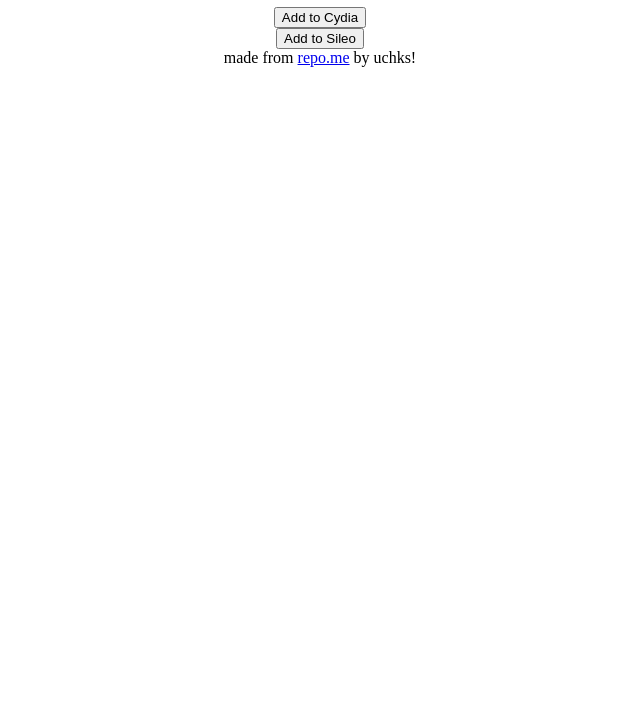
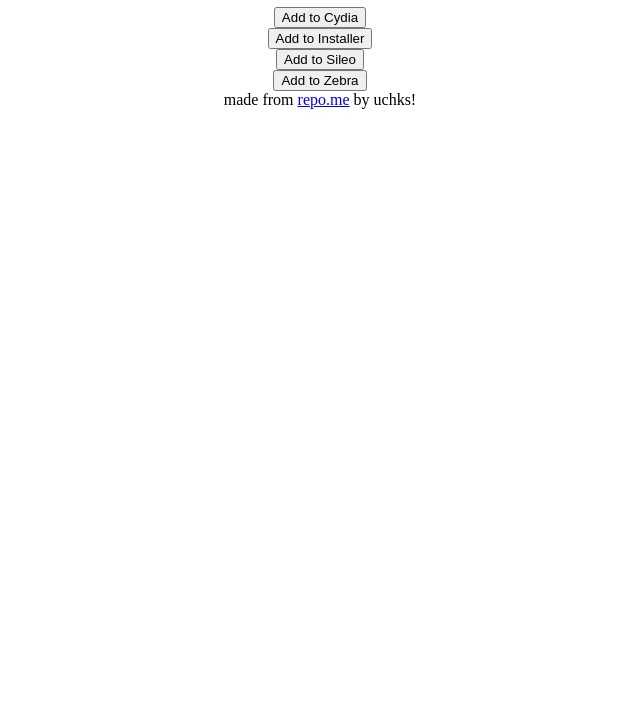
Before and after one commit to creativegamer03/creativegamer03-repo, a plain HTML site: page repo/index.html in a window 1280 px wide. Shown: the part 73-800 px from the top of the page, without its empty margins (320-960 px from the left). Drawn offline with Linux system fonts and the light colour scheme.

Commit message:
repo index.html updated 2- test

```diff
--- a/repo/index.html
+++ b/repo/index.html
@@ -21,7 +21,9 @@
 			</button>
 -->
 			<button class="repo-button" id="cydia" onclick="location.href='cydia://url/https://cydia.saurik.com/api/share#?source=https://creativegamer03.github.io/repo/';">Add to Cydia</button><br/>
+			<button class="repo-button" id="installer" onclick="location.href='installer://add/https://creativegamer03.github.io/repo/';">Add to Installer</button><br/>
 			<button class="repo-button" id="sileo" onclick="location.href='sileo://source/https://creativegamer03.github.io/repo/';">Add to Sileo</button><br/>
+			<button class="repo-button" id="zebra" onclick="location.href='zbra://sources/add/https://creativegamer03.github.io/repo/';">Add to Zebra</button><br/>
 			made from <a class="btn btn-sm btn-default" href="https://github.com/uchks/repo.me">repo.me</a> by uchks!
 		</center>
 	</body>
```
